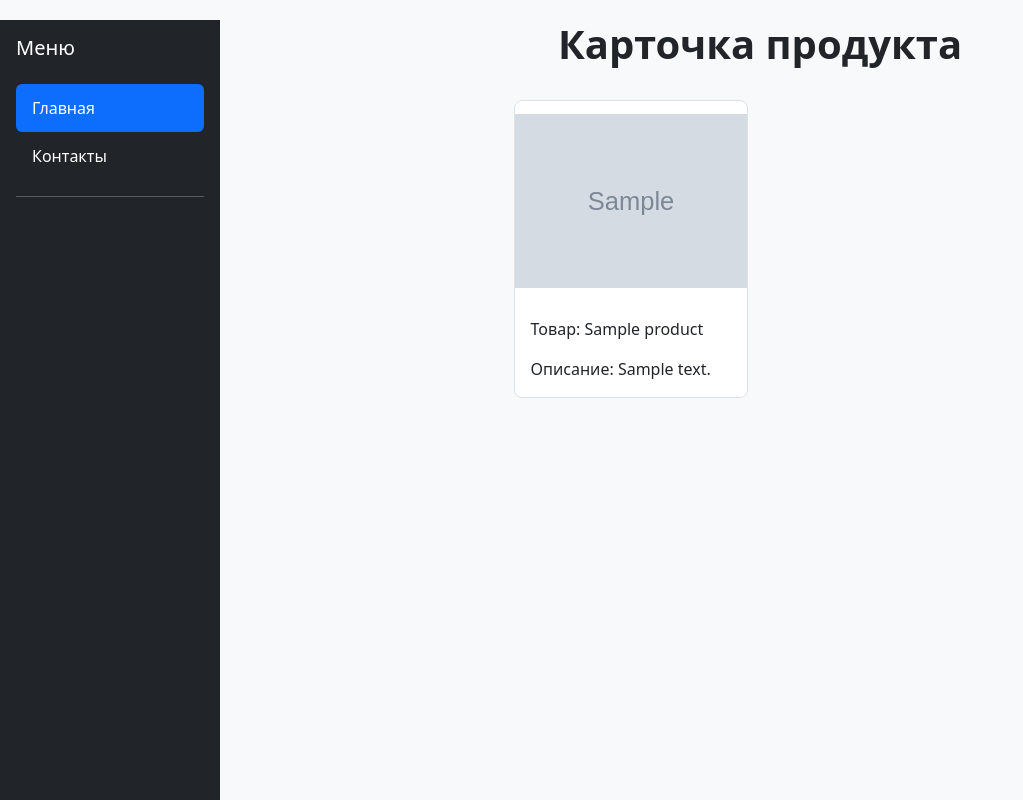
After one commit to kirillgladkikh/dz22v2, a Django app: template catalog/templates/product_card.html in a window 1280 px wide. The commit adds this page. Shown: the whole page, without its empty margins (0-1023 px from the left). Run offline with Django 5.2, Linux system fonts and the light colour scheme; the template is opened without the code that fills it: most values are stand-ins (such as "Sample title", 1, 10 or a date in 2020); grey boxes marked "Sample" are stand-in pictures; some libraries are stand-ins or nearby versions.

Commit message:
product_card.html done

```diff
--- /dev/null
+++ b/catalog/templates/includes/inc_styles.html
@@ -0,0 +1,61 @@
+body {
+    background-color: #f8f9fa;
+    padding-top: 20px;
+}
+.sidebar {
+    background-color: #212529;
+    color: white;
+    height: 100vh;
+    position: fixed;
+    width: 220px;
+    padding: 1rem;
+}
+.sidebar a {
+    color: white;
+    text-decoration: none;
+    display: block;
+    padding: 0.75rem 1rem;
+    border-radius: 0.375rem;
+}
+.sidebar a.active {
+    background-color: #0d6efd;
+}
+.main-content {
+    margin-left: 240px; /* Отступ под сайдбар */
+    padding: 0 15px;
+}
+.card {
+    border: 1px solid #dee2e6;
+    border-radius: 0.5rem;
+    transition: transform 0.2s ease;
+    height: 100%;
+    display: flex;
+    flex-direction: column;
+    text-align: left;
+}
+.card:hover {
+    transform: translateY(-5px);
+    box-shadow: 0 10px 20px rgba(0, 0, 0, 0.1);
+}
+.card-img-top {
+    height: 200px;
+    object-fit: contain; /* Теперь изображение будет вписываться по длинной стороне */
+}
+.price {
+    font-size: 1.5rem;
+    color: black; /* Цвет текста — чёрный */
+    margin: 0.5rem 0;
+    font-weight: bold; /* Текст становится жирным */
+}
+.btn-buy {
+    background-color: white;
+    color: #0d6efd;
+    border: 1px solid #0d6efd;
+    padding: 0.5rem 1rem;
+    border-radius: 0.375rem;
+    width: 100%;
+    font-weight: 500;
+}
+.btn-buy:hover {
+    background-color: #0b5ed7;
+}
--- /dev/null
+++ b/catalog/templates/product_card.html
@@ -0,0 +1,41 @@
+{% load static %}
+<!DOCTYPE html>
+<html lang="ru">
+<head>
+    <meta charset="UTF-8">
+    <meta name="viewport" content="width=device-width, initial-scale=1">
+    <title>Карточка продукта</title>
+    <!-- Подключение Bootstrap CSS -->
+    <link href="{% static 'css/bootstrap.min.css' %}" rel="stylesheet">
+    <style>
+        {% include 'includes/inc_styles.html' %}
+    </style>
+</head>
+<body>
+<!-- Боковое меню -->
+{% include 'includes/inc_menu.html' %}
+
+<!-- Основной контент -->
+<div class="main-content">
+    <div class="container-fluid">
+        <!-- Заголовок страницы -->
+        <div class="row mb-4">
+            <div class="col-12">
+                <h1 class="fw-bold text-center">Карточка продукта</h1>
+            </div>
+        </div>
+
+        <!-- ОБЁРТКА ДЛЯ ЦЕНТРИРОВАНИЯ (КЛЮЧЕВОЙ БЛОК) -->
+        <div class="d-flex justify-content-center">
+            <div class="col-6"> <!-- Колонка шириной 6/12 для размещения основного контента -->
+
+                <!-- Карточки товаров -->
+                <div class="row row-cols-1 row-cols-sm-2 row-cols-md-2 g-4">
+                    {% include 'includes/inc_product_data.html' with product=product %}
+                </div>
+            <div class="col-2"></div>
+        </div>
+    </div>
+</div>
+</body>
+</html>
--- a/catalog/urls.py
+++ b/catalog/urls.py
@@ -1,11 +1,12 @@
 from django.urls import path
 from catalog.apps import CatalogConfig
-from catalog.views import home, contacts, products_list  # index,
+from catalog.views import home, product_card, contacts, products_list  # index,
 
 app_name = CatalogConfig.name
 
 urlpatterns = [
     path("", home, name="home"),
+    path("catalog/<int:pk>/", product_card, name="product_card"),
     # path("contacts/", contacts, name="contacts"),
     # path("", index),
     # path("", products_list)
```
Also changed, not shown: catalog/templates/home.html (+62 -61 lines), catalog/views.py (+12 -1 lines).
